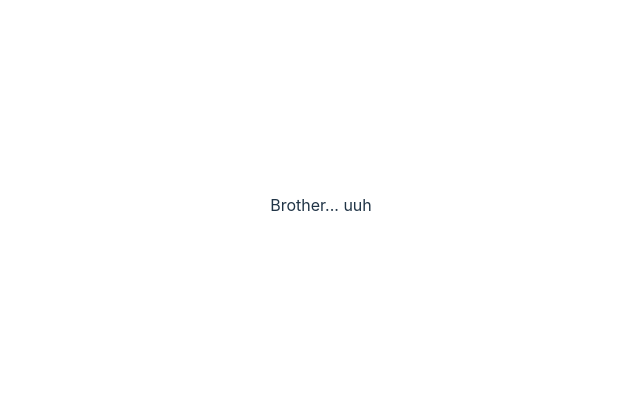
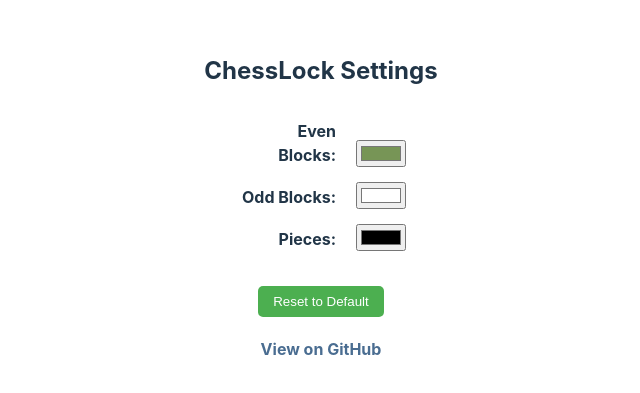
Before and after one commit to NathanPortelli/ChessLock, a Vue app: page / in a window 1280 px wide. Shown: the part 195-588 px from the top of the page, without its empty margins (319-959 px from the left). Built offline with nearby package versions, Linux system fonts and the light colour scheme.

Commit message:
Settings + Other

```diff
--- a/src/App.vue
+++ b/src/App.vue
@@ -1,7 +1,68 @@
-<script setup lang="ts"></script>
+<script setup lang="ts">
+import { ref, onMounted } from 'vue';
+
+const evenBlockColour = ref('#779556');
+const oddBlockColour = ref('#ffffff');
+const pieceColour = ref('#000000');
+
+const saveColours = () => {
+  const colours = {
+    evenBlock: evenBlockColour.value,
+    oddBlock: oddBlockColour.value,
+    piece: pieceColour.value
+  };
+  chrome.storage.sync.set({ chessboardColours: colours });
+
+  chrome.tabs.query({active: true, currentWindow: true}, function(tabs) {
+    chrome.tabs.sendMessage(tabs[0].id!, {
+      type: 'UPDATE_COLOURS',
+      colours: colours
+    });
+  });
+};
+
+const loadColours = () => {
+  chrome.storage.sync.get('chessboardColours', (result: { [key: string]: any }) => {
+    if (result['chessboardColours']) {
+      evenBlockColour.value = result['chessboardColours'].evenBlock;
+      oddBlockColour.value = result['chessboardColours'].oddBlock;
+      pieceColour.value = result['chessboardColours'].piece;
+    }
+  });
+};
+
+const resetColours = () => {
+  evenBlockColour.value = '#779556';
+  oddBlockColour.value = '#ffffff';
+  pieceColour.value = '#000000';
+  saveColours();
+};
+
+onMounted(() => {
+  loadColours();
+});
+</script>
 
 <template>
-	<div>Brother... uuh</div>
+<div class="cl-settings-container">
+	<h2>ChessLock Settings</h2>
+	<div>
+		<label for="even-colour">Even Blocks:</label>
+		<input type="color" id="even-colour" v-model="evenBlockColour" @change="saveColours">
+	</div>
+	<div>
+		<label for="odd-colour">Odd Blocks:</label>
+		<input type="color" id="odd-colour" v-model="oddBlockColour" @change="saveColours">
+	</div>
+	<div>
+		<label for="piece-colour">Pieces:</label>
+		<input type="color" id="piece-colour" v-model="pieceColour" @change="saveColours">
+	</div>
+	<div>
+		<button class="cl-reset-btn" @click="resetColours">Reset to Default</button>
+	</div>
+	<div>
+		<a href="https://github.com/NathanPortelli/ChessLock" class="cl-github-btn" target="_blank">View on GitHub</a>
+	</div>
+</div>
 </template>
-
-<style scoped></style>
--- a/src/style.css
+++ b/src/style.css
@@ -34,3 +34,48 @@ body {
 		background-color: #ffffff;
 	}
 }
+
+.cl-settings-container div {
+	margin-bottom: 15px;
+}
+
+.cl-settings-container label {
+	display: inline-block;
+	text-align: right;
+	padding-right: 20px;
+	width: 100px;
+	font-weight: bold;
+}
+
+button {
+	padding: 8px 15px;
+	background-color: #4CAF50;
+	color: white;
+	border: none;
+	border-radius: 5px;
+	cursor: pointer;
+}
+
+button:hover {
+	background-color: #45a049;
+}
+
+h2 {
+	margin-bottom: 30px;
+}
+
+.cl-reset-btn {
+  	margin-top: 20px;
+}
+
+/* GitHub */
+
+.cl-github-btn {
+    display: flex;
+    align-items: center;
+	justify-content: center;
+    margin-top: 20px;
+    text-decoration: none;
+    color: #4a6d91;
+    font-weight: bold;
+}
```
Also changed, not shown: public/content.css (+72 -9 lines), src/content.ts (+62 -28 lines), public/chessicon.png (added), public/lockicon.png (deleted), public/manifest.json.
